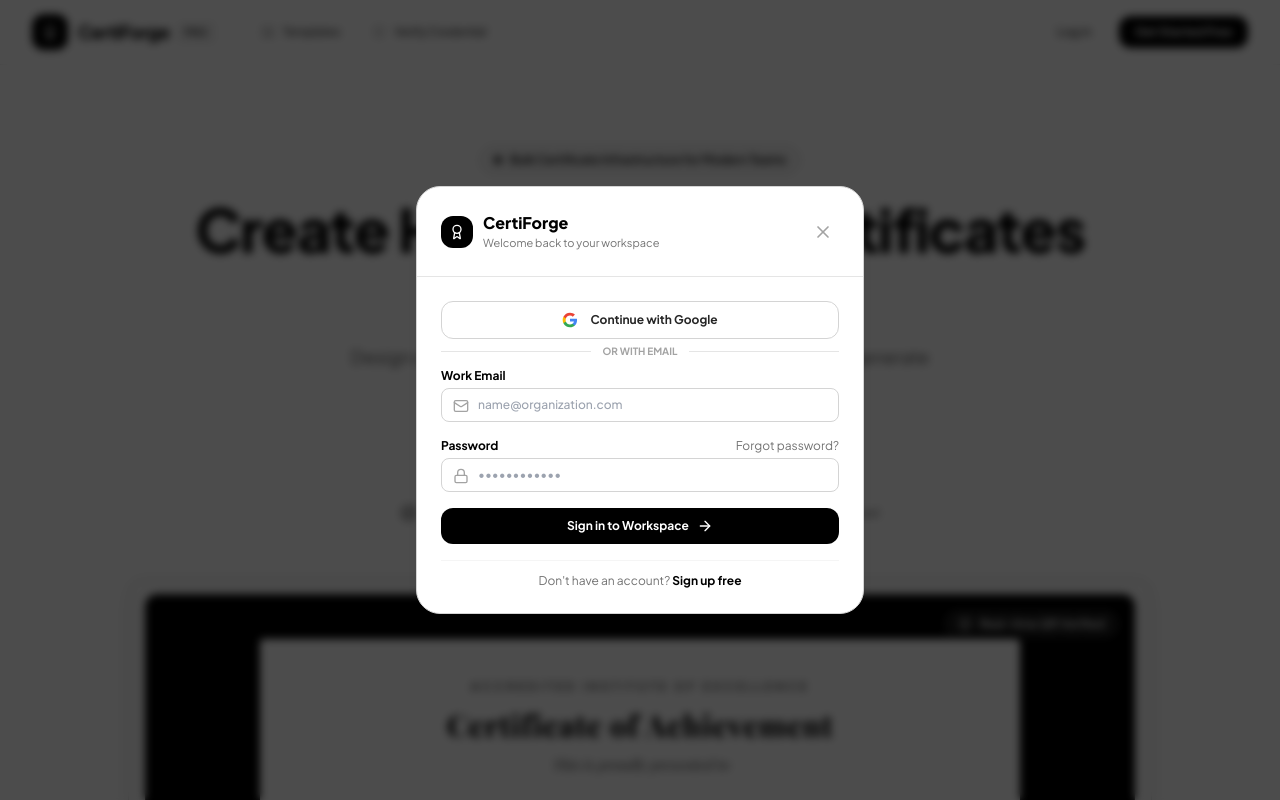
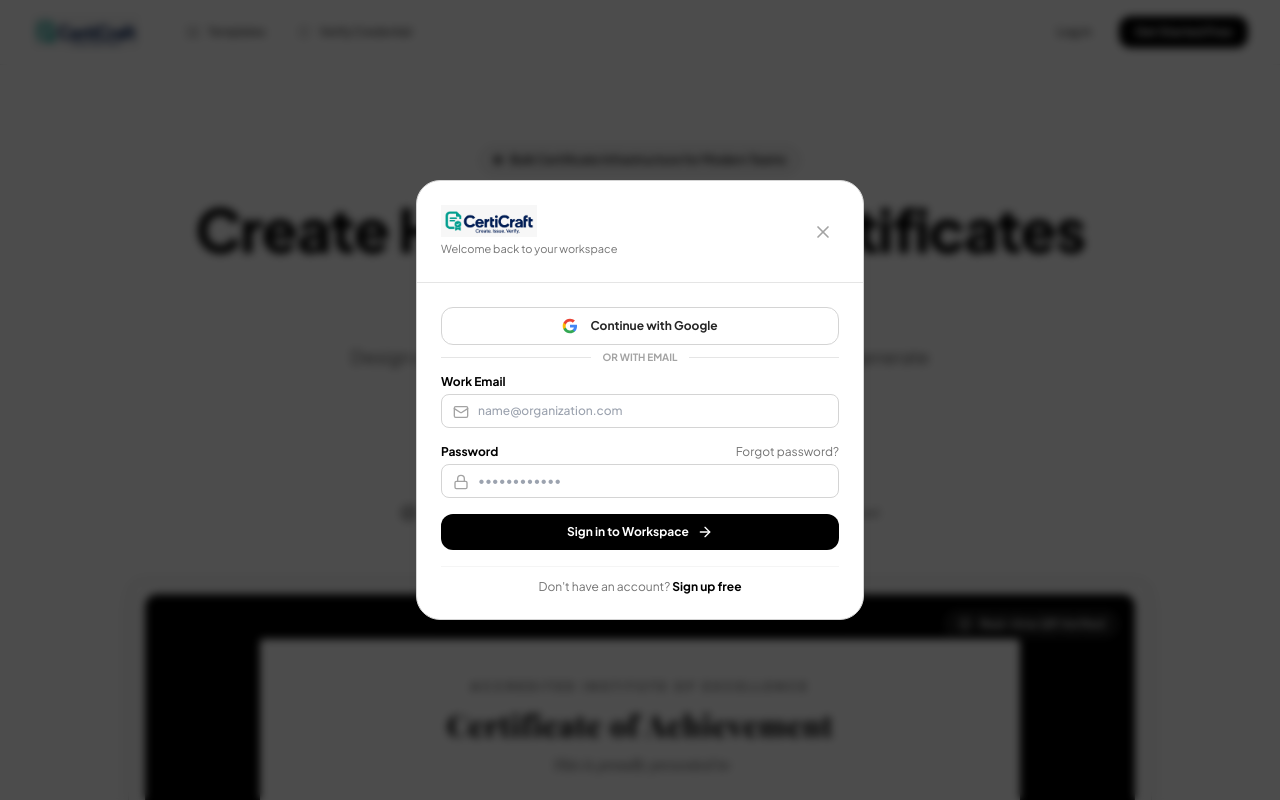
Before and after one commit to student-smi/YAARI_certificate, a React (Vite) app: page / in a window 1280 px wide. Both pictures are taken after a click on the button "Log in". Shown: the top 800 px of the page. Built offline with nearby package versions, Linux system fonts and the light colour scheme; a web font is replaced by a local one.

Commit message:
feat(branding): add official CertiCraft logo to navbar, footer, auth modal and social preview tags

```diff
--- a/index.html
+++ b/index.html
@@ -19,14 +19,14 @@
     <meta property="og:site_name" content="CertiCraft" />
     <meta property="og:title" content="CertiCraft | Bulk Certificate Generator & QR Verification SaaS" />
     <meta property="og:description" content="Design once, import Excel/CSV, and issue hundreds of tamper-proof certificates with live QR verification in seconds." />
-    <meta property="og:image" content="https://certicraft.upmark.in/favicon.svg" />
+    <meta property="og:image" content="https://certicraft.upmark.in/logo.png" />
 
     <!-- Twitter -->
     <meta name="twitter:card" content="summary_large_image" />
     <meta name="twitter:url" content="https://certicraft.upmark.in/" />
     <meta name="twitter:title" content="CertiCraft | Bulk Certificate Generator & QR Verification SaaS" />
     <meta name="twitter:description" content="Automate digital certificates with Excel import, dynamic QR verification, and instant batch delivery." />
-    <meta name="twitter:image" content="https://certicraft.upmark.in/favicon.svg" />
+    <meta name="twitter:image" content="https://certicraft.upmark.in/logo.png" />
 
     <!-- Schema.org Structured Data: SoftwareApplication & FAQPage -->
     <script type="application/ld+json">
--- a/src/components/Auth/AuthModal.tsx
+++ b/src/components/Auth/AuthModal.tsx
@@ -206,16 +206,15 @@
       >
         {/* Header */}
         <div className="p-6 border-b border-neutral-200 flex items-center justify-between">
-          <div className="flex items-center gap-2.5">
-            <div className="w-8 h-8 rounded-xl bg-black flex items-center justify-center text-white">
-              <Award className="w-4 h-4" />
-            </div>
-            <div>
-              <span className="font-extrabold text-base text-black">CertiForge</span>
-              <span className="text-[11px] text-neutral-500 block">
-                {mode === 'login' ? 'Welcome back to your workspace' : mode === 'signup' ? 'Create your free account' : 'Reset your password'}
-              </span>
-            </div>
+          <div className="space-y-1">
+            <img
+              src="/logo.png"
+              alt="CertiCraft"
+              className="h-8 w-auto object-contain"
+            />
+            <span className="text-[11px] text-neutral-500 block">
+              {mode === 'login' ? 'Welcome back to your workspace' : mode === 'signup' ? 'Create your free account' : 'Reset your password'}
+            </span>
           </div>
           <button
             onClick={onClose}
--- a/src/components/Footer.tsx
+++ b/src/components/Footer.tsx
@@ -10,10 +10,11 @@
           {/* Brand Bio */}
           <div className="md:col-span-2 space-y-4">
             <div className="flex items-center gap-2.5">
-              <div className="w-8 h-8 rounded-xl bg-black flex items-center justify-center text-white">
-                <Award className="w-4 h-4" />
-              </div>
-              <span className="font-extrabold text-base text-black">CertiForge</span>
+              <img
+                src="/logo.png"
+                alt="CertiCraft - Create. Issue. Verify."
+                className="h-8 w-auto object-contain"
+              />
             </div>
             <p className="text-neutral-500 max-w-sm text-xs leading-relaxed font-medium">
               The high-performance bulk certificate generation and verification platform. Empowering schools, universities, bootcamps, and corporate leaders to automate credential issuance at scale.
--- a/src/components/LandingPage/LandingPage.tsx
+++ b/src/components/LandingPage/LandingPage.tsx
@@ -42,11 +42,11 @@
   const faqs = [
     {
       q: 'How many certificates can I generate in one batch?',
-      a: 'You can generate from 1 to 25,000+ certificates in a single batch. CertiForge processes jobs asynchronously with real-time progress updates, ensuring smooth execution without browser freezing.'
+      a: 'You can generate from 1 to 25,000+ certificates in a single batch. CertiCraft processes jobs asynchronously with real-time progress updates, ensuring smooth execution without browser freezing.'
     },
     {
       q: 'Can I upload Excel (.xlsx) and CSV files?',
-      a: 'Yes! CertiForge supports .xlsx, .xls, and .csv files. Our intelligent column matcher automatically maps headers like "Full Name" to {{name}} and "Issue Date" to {{date}}.'
+      a: 'Yes! CertiCraft supports .xlsx, .xls, and .csv files. Our intelligent column matcher automatically maps headers like "Full Name" to {{name}} and "Issue Date" to {{date}}.'
     },
     {
       q: 'Can I customize the certificate design completely?',
--- a/src/components/Navbar.tsx
+++ b/src/components/Navbar.tsx
@@ -66,17 +66,11 @@
               onClick={() => setCurrentView(isLoggedIn ? 'dashboard' : 'landing')}
               className="flex items-center gap-2.5 group text-left focus:outline-none"
             >
-              <div className="w-9 h-9 rounded-xl bg-black flex items-center justify-center text-white shadow-xs group-hover:scale-105 transition-transform">
-                <Award className="w-4 h-4 text-white" />
-              </div>
-              <div className="flex items-center gap-2">
-                <span className="font-extrabold text-lg tracking-tight text-black group-hover:text-neutral-700 transition-colors">
-                  CertiForge
-                </span>
-                <span className="hidden sm:inline-block px-1.5 py-0.5 text-[10px] font-bold uppercase tracking-wider text-neutral-800 bg-neutral-100 border border-neutral-200 rounded">
-                  PRO
-                </span>
-              </div>
+              <img
+                src="/logo.png"
+                alt="CertiCraft - Create. Issue. Verify."
+                className="h-8 sm:h-9 w-auto object-contain group-hover:opacity-90 transition-opacity"
+              />
             </button>
 
             {/* Desktop Navigation Links */}
```
Also changed, not shown: public/logo.png (added).
